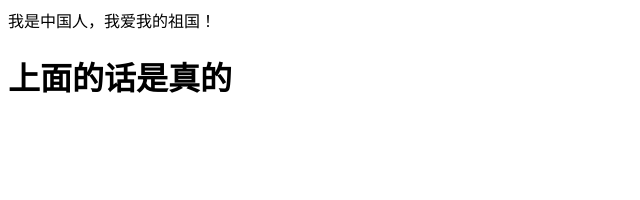
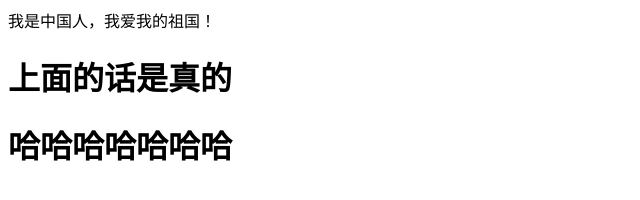
Before and after one commit to bqhddd/test, a plain HTML site: page index.html in a window 1280 px wide. Shown: the whole page, without its empty margins (0-640 px from the left). Drawn offline with Linux system fonts and the light colour scheme.

Commit message:
hhhhhhhh

```diff
--- a/index.html
+++ b/index.html
@@ -9,5 +9,6 @@
 			我是中国人，我爱我的祖国！
 		</div>
 		<h1>上面的话是真的</h1>
+		<h1>哈哈哈哈哈哈哈</h1>
 	</body>
 </html>
```
